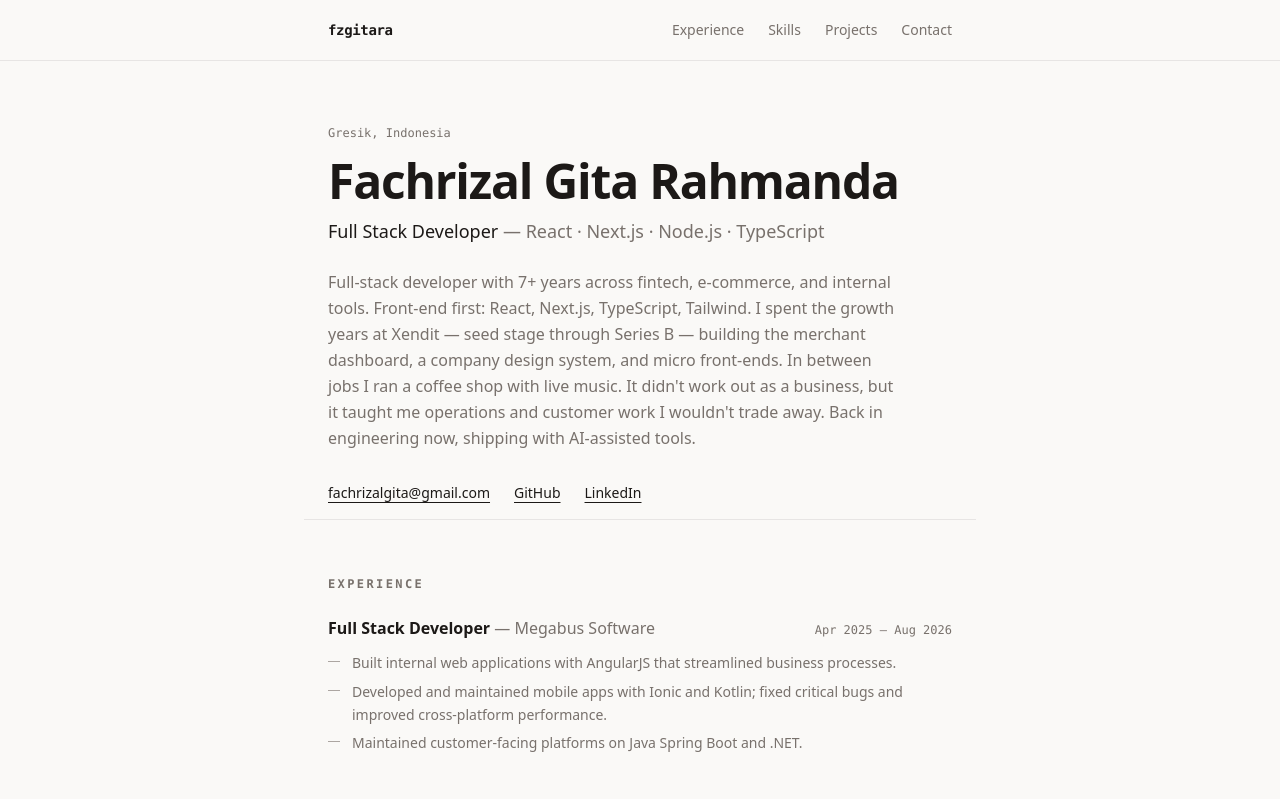
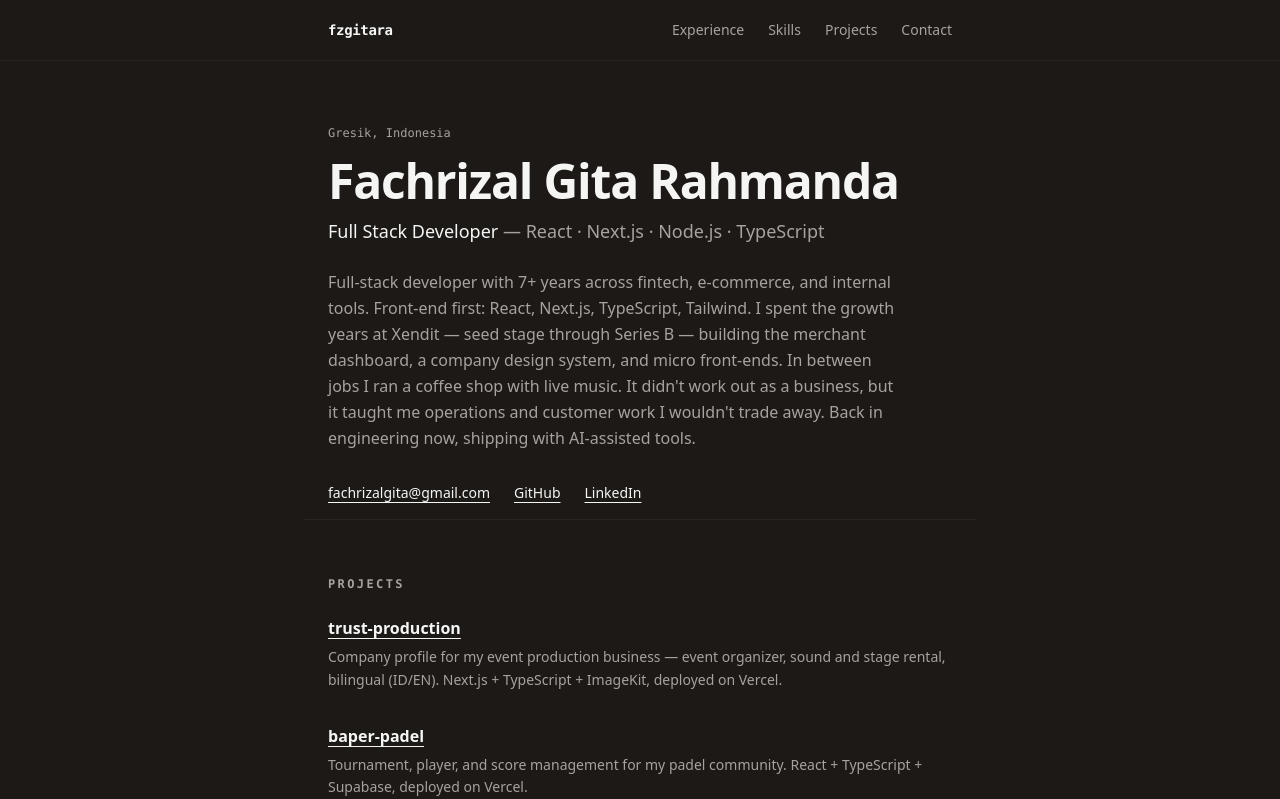
Before and after one commit to fzgitara/cecha, a React (Vite) app: page / in a window 1280 px wide. Shown: the top 799 px of the page. Built offline with nearby package versions, Linux system fonts and the light colour scheme.

Commit message:
Dark theme + move projects section above experience

```diff
--- a/src/App.jsx
+++ b/src/App.jsx
@@ -183,11 +183,11 @@ export default function App() {
       <main>
         <Hero />
         <hr className="mx-auto max-w-2xl border-line" />
+        <Projects />
+        <hr className="mx-auto max-w-2xl border-line" />
         <Experience />
         <hr className="mx-auto max-w-2xl border-line" />
         <Skills />
-        <hr className="mx-auto max-w-2xl border-line" />
-        <Projects />
         <hr className="mx-auto max-w-2xl border-line" />
         <Contact />
       </main>
--- a/src/index.css
+++ b/src/index.css
@@ -1,10 +1,10 @@
 @import "tailwindcss";
 
 @theme {
-  --color-paper: #faf9f7;
-  --color-ink: #1c1917;
-  --color-soft: #78716c;
-  --color-line: #e7e5e4;
+  --color-paper: #1c1917;
+  --color-ink: #f5f5f4;
+  --color-soft: #a8a29e;
+  --color-line: #292524;
 }
 
 html {
@@ -28,6 +28,6 @@ body {
 }
 
 ::selection {
-  background-color: #292524;
-  color: #faf9f7;
+  background-color: #f5f5f4;
+  color: #1c1917;
 }
```
Also changed, not shown: index.html (line endings or trailing spaces).
